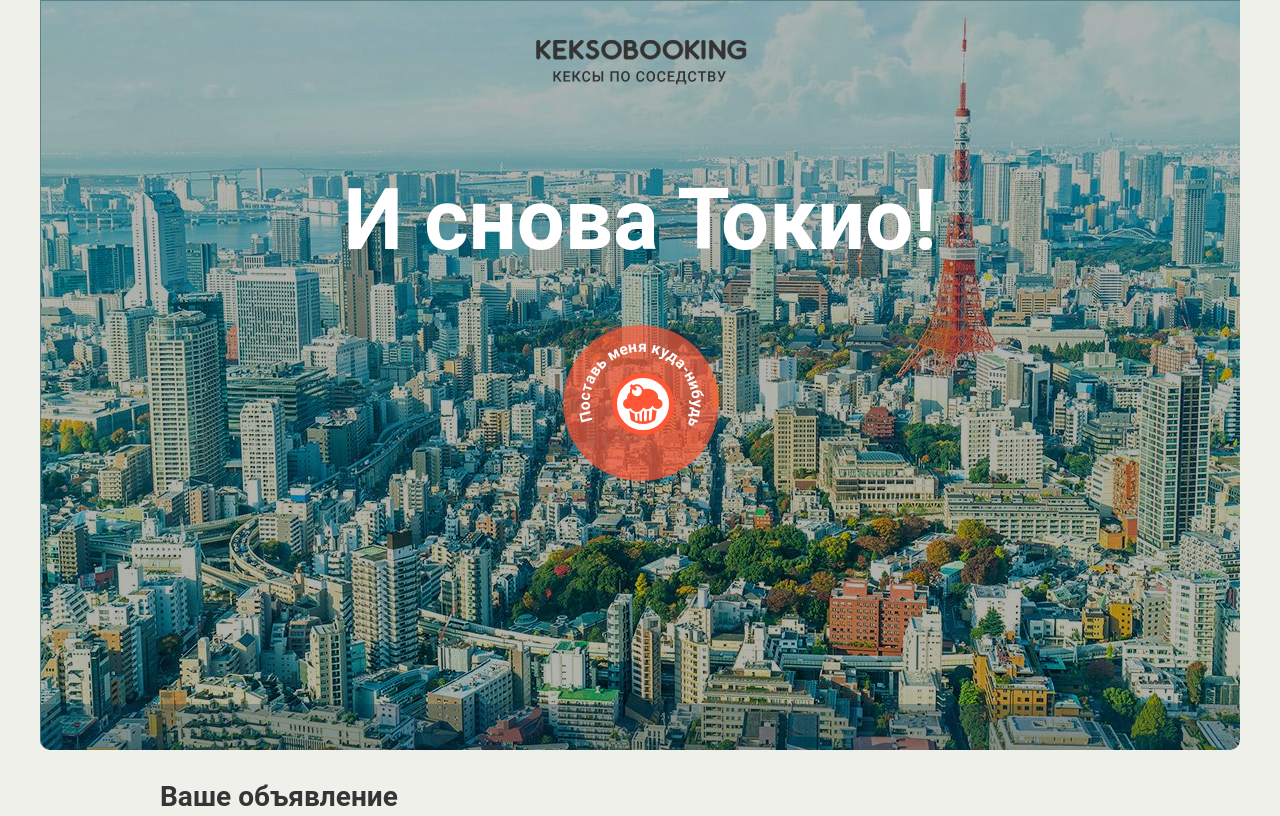
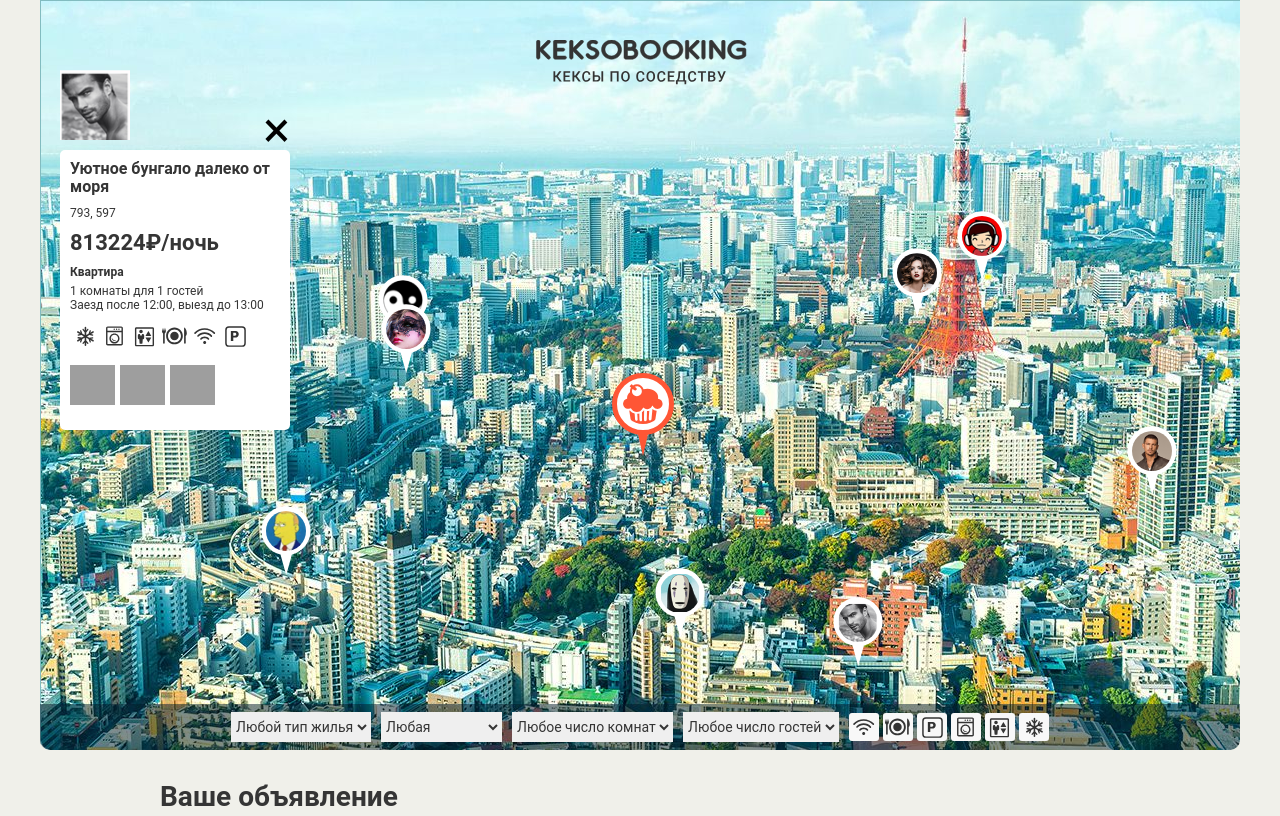
Before and after one commit to hyperg3g/505929-keksobooking, a website: page index.html in a window 1280 px wide. Shown: the top 816 px of the page. Drawn offline with Linux system fonts and the light colour scheme; grey boxes are pictures that could not be loaded; files whose address does not match are found by name.

Commit message:
Создание и отрисовка объявлений

```diff
--- a/index.html
+++ b/index.html
@@ -213,18 +213,9 @@
       <h4 class="popup__type">Квартира</h4>
       <p class="popup__text popup__text--capacity">2 комнаты для 3 гостей</p>
       <p class="popup__text popup__text--time">Заезд после 14:00, выезд до 10:00</p>
-      <ul class="popup__features">
-        <li class="popup__feature popup__feature--wifi"></li>
-        <li class="popup__feature popup__feature--dishwasher"></li>
-        <li class="popup__feature popup__feature--parking"></li>
-        <li class="popup__feature popup__feature--washer"></li>
-        <li class="popup__feature popup__feature--elevator"></li>
-        <li class="popup__feature popup__feature--conditioner"></li>
-      </ul>
+      <ul class="popup__features"></ul>
       <p class="popup__description">Великолепная квартира-студия в центре Токио. Подходит как туристам, так и бизнесменам. Квартира полностью укомплектована и недавно отремонтирована.</p>
-      <div class="popup__photos">
-        <img src="" class="popup__photo" width="45" height="40" alt="Фотография жилья">
-      </div>
+      <div class="popup__photos"></div>
     </article>
   </template>
 
@@ -248,5 +239,7 @@
     </div>
   </template>
 
+  <script src="js/map.js"></script>
+
 </body>
 </html>
--- /dev/null
+++ b/js/map.js
@@ -0,0 +1,177 @@
+'use strict';
+
+var map = document.querySelector('.map');
+var mapFilter = document.querySelector('.map__filters-container');
+var MIN_PRICE = 1000;
+var MAX_PRICE = 1000000;
+var MIN_ROOMS = 1;
+var MAX_ROOMS = 5;
+var MAP_MAX_X = map.offsetWidth;
+var MAP_MIN_Y = 130;
+var MAP_MAX_Y = 630;
+var ADS_AMOUNT = 8;
+var avatarsIndexes = [1, 2, 3, 4, 5, 6, 7, 8];
+var times = [12, 13, 14];
+var offerTitles = [
+  'Большая уютная квартира',
+  'Маленькая неуютная квартира',
+  'Огромный прекрасный дворец',
+  'Маленький ужасный дворец',
+  'Красивый гостевой домик',
+  'Некрасивый негостеприимный домик',
+  'Уютное бунгало далеко от моря',
+  'Неуютное бунгало по колено в воде'
+];
+var houseTypes = [
+  'palace',
+  'flat',
+  'house',
+  'bugalo'
+];
+var houseTypesMeaning = [
+  'Дворец',
+  'Квартира',
+  'Дом',
+  'Бунгало'
+];
+var features = [
+  'wifi',
+  'dishwasher',
+  'parking',
+  'washer',
+  'elevator',
+  'conditioner'
+];
+var photos = [
+  'http://o0.github.io/assets/images/tokyo/hotel1.jpg',
+  'http://o0.github.io/assets/images/tokyo/hotel2.jpg',
+  'http://o0.github.io/assets/images/tokyo/hotel3.jpg'
+];
+
+var removeElementFromArray = function (element, array) {
+  return array.splice(array.indexOf(element), 1);
+};
+
+var getRandomNumberInRange = function (min, max) {
+  return Math.floor(Math.random() * (max - min + 1)) + min;
+};
+
+var getRandomElementFromArray = function (array) {
+  var randomNumber = Math.floor(Math.random() * array.length);
+  return array[randomNumber];
+};
+
+var getTitle = function () {
+  var title = getRandomElementFromArray(offerTitles);
+  removeElementFromArray(title, offerTitles);
+  return title;
+};
+
+var getHouseFeatures = function () {
+  var featuresList = features;
+  var houseFeatures = new Array(getRandomNumberInRange(1, featuresList.length));
+  for (var i = 0; i < houseFeatures.length; i++) {
+    var feature = getRandomElementFromArray(featuresList);
+    removeElementFromArray(feature, featuresList);
+    houseFeatures[i] = feature;
+  }
+  return houseFeatures;
+};
+
+var getAuthorValue = function () {
+  var avatarIndex = getRandomElementFromArray(avatarsIndexes);
+  removeElementFromArray(avatarIndex, avatarsIndexes);
+  return {'avatar': 'img/avatars/user0' + avatarIndex + '.png'};
+};
+
+var getOfferValue = function (location) {
+  var numberOfRooms = getRandomNumberInRange(MIN_ROOMS, MAX_ROOMS);
+  return {
+    'title': getTitle(),
+    'address': location.x + ', ' + location.y,
+    'price': getRandomNumberInRange(MIN_PRICE, MAX_PRICE),
+    'type': getRandomElementFromArray(houseTypes),
+    'rooms': numberOfRooms,
+    'guests': getRandomNumberInRange(1, numberOfRooms),
+    'checkin': getRandomElementFromArray(times) + ':00',
+    'checkout': getRandomElementFromArray(times) + ':00',
+    'features': getHouseFeatures(),
+    'description': '',
+    'photos': photos
+  };
+};
+
+var getLocationValue = function () {
+  return {
+    'x': getRandomNumberInRange(1, MAP_MAX_X),
+    'y': getRandomNumberInRange(MAP_MIN_Y, MAP_MAX_Y)
+  };
+};
+
+var getAd = function () {
+  var location = getLocationValue();
+  var author = getAuthorValue();
+  var offer = getOfferValue(location);
+  return {
+    'author': author,
+    'offer': offer,
+    'location': location
+  };
+};
+
+var getAdsArray = function (amount) {
+  var adsArray = new Array(amount);
+  for (var i = 0; i < amount; i++) {
+    adsArray[i] = getAd();
+  }
+  return adsArray;
+};
+
+var adList = getAdsArray(ADS_AMOUNT);
+var pinTemplate = document.querySelector('#pin').content.querySelector('button');
+var cardTemplate = document.querySelector('#card').content.querySelector('article');
+
+var createPinsNode = function () {
+  var fragment = document.createDocumentFragment();
+  for (var i = 0; i < ADS_AMOUNT; i++) {
+    var pin = pinTemplate.cloneNode(true);
+    pin.style.left = adList[i].location.x + 'px';
+    pin.style.top = adList[i].location.y + 'px';
+    pin.querySelector('img').src = adList[i].author.avatar;
+    pin.querySelector('img').alt = adList[i].offer.title;
+    fragment.appendChild(pin);
+  }
+  return fragment;
+};
+
+var createCard = function () {
+  var ad = adList[0];
+  var card = cardTemplate.cloneNode(true);
+  card.querySelector('.popup__title').innerText = ad.offer.title;
+  card.querySelector('.popup__text--address').innerText = ad.offer.address;
+  card.querySelector('.popup__text--price').innerText = ad.offer.price + '₽/ночь';
+  card.querySelector('.popup__type').innerText = houseTypesMeaning[houseTypes.indexOf(ad.offer.type)];
+  card.querySelector('.popup__text--capacity').innerText = ad.offer.rooms + ' комнаты для ' + ad.offer.guests + ' гостей';
+  card.querySelector('.popup__text--time').innerText = 'Заезд после ' + ad.offer.checkin + ', выезд до ' + ad.offer.checkout;
+  for (var i = 0; i < ad.offer.features.length; i++) {
+    var li = document.createElement('li');
+    li.className = 'popup__feature popup__feature--' + ad.offer.features[i];
+    card.querySelector('.popup__features').appendChild(li);
+  }
+  for (i = 0; i < ad.offer.photos.length; i++) {
+    var img = document.createElement('img');
+    img.className = 'popup__photo';
+    img.src = ad.offer.photos[i];
+    img.style.width = '45px';
+    img.style.height = '40px';
+    img.alt = 'Фотография жилья';
+    card.querySelector('.popup__photos').appendChild(img);
+  }
+  card.querySelector('.popup__description').innerText = ad.offer.description;
+  card.querySelector('.popup__avatar').src = ad.author.avatar;
+  return card;
+};
+
+map.classList.remove('map--faded');
+map.querySelector('.map__pins').appendChild(createPinsNode());
+map.insertBefore(createCard(), mapFilter);
```
